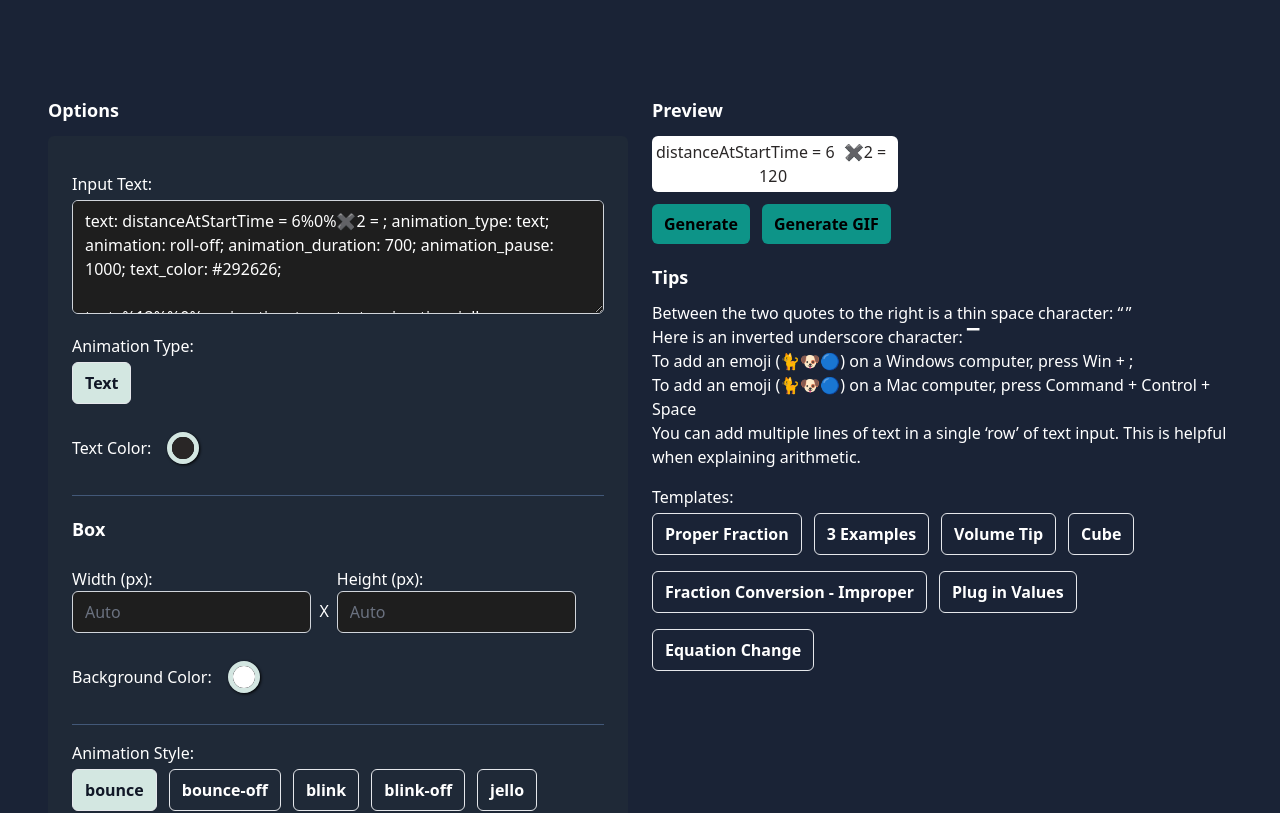
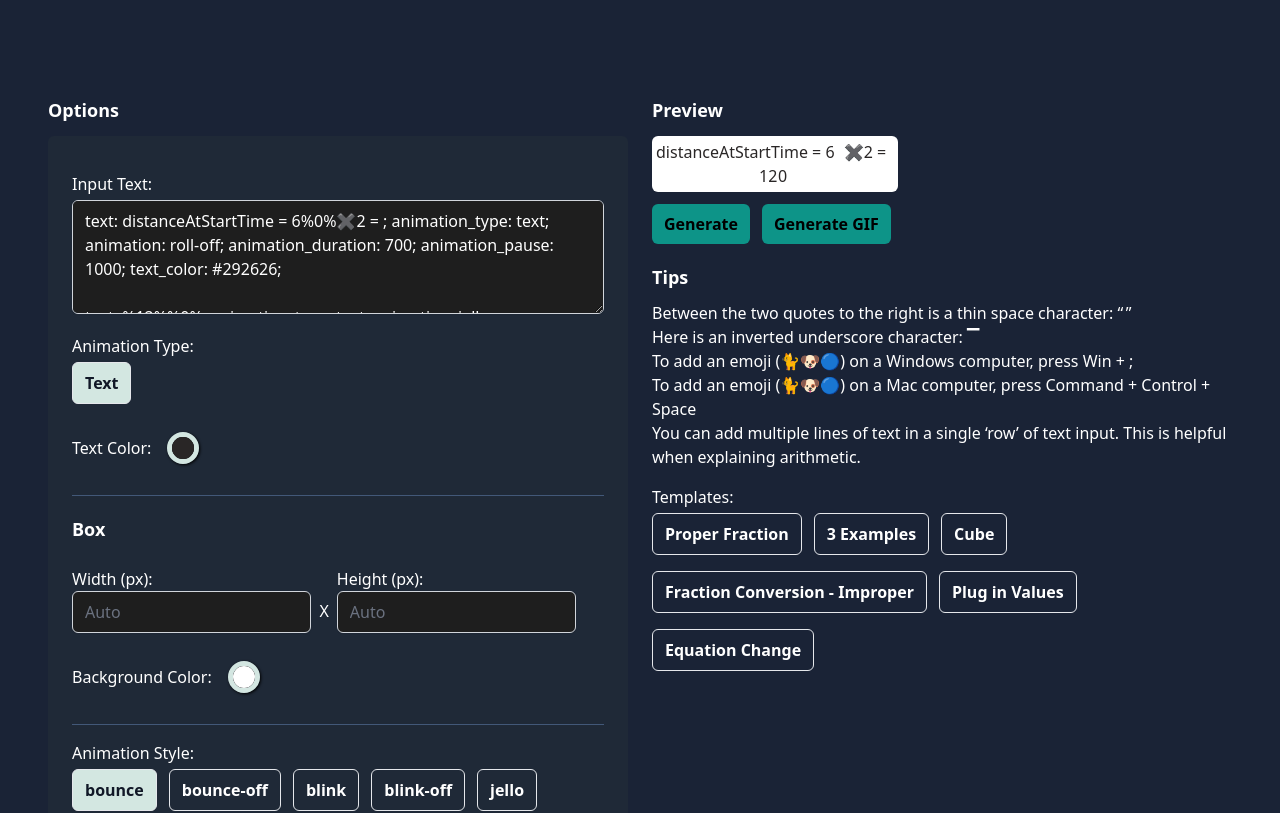
Before and after one commit to Hunter-Oredson/text-animation, a Vue app: page / in a window 1280 px wide. Shown: the top 813 px of the page. Built offline with nearby package versions, Linux system fonts and the light colour scheme.

Commit message:
fix: updating template

```diff
--- a/src/templates.js
+++ b/src/templates.js
@@ -10,13 +10,9 @@ export const threeExamples = () => `text:
     Gallons (gal) %🥛🍼%
      Pounds (lb) %⚖️🏋️% ; animation: jello; animation_duration: 600; animation_pause: 600; text_color: #292626;`;
 
-export const volumeTip = () => `text: %💧%
- 🟪↕️
+export const cube = () => `text: %💧%
+ <font-size: 24pt>🧊</>↕️
  ↔️ ; animation: bounce; animation_duration: 500; animation_pause: 400; text_color: #292626;`;
-
-export const cube = () => `text:
- 🧊%↕️ %
-  %↔️%%↗️% ; animation: jello; animation_duration: 600; animation_pause: 600; text_color: #292626;`;
 
 export const improperFractionConversion =
   () => `text:         1         %5%  ; animation_type: text; animation: spin; animation_duration: 500; animation_pause: 2000; text_color: #292626;
@@ -41,7 +37,6 @@ text: %12%%0%; animation_type: text; animation: jello; animation_duration: 700;
 export const allTemplates = [
   { title: "Proper Fraction", text: properFraction() },
   { title: "3 Examples", text: threeExamples() },
-  { title: "Volume Tip", text: volumeTip() },
   { title: "Cube", text: cube() },
   {
     title: "Fraction Conversion - Improper",
```
